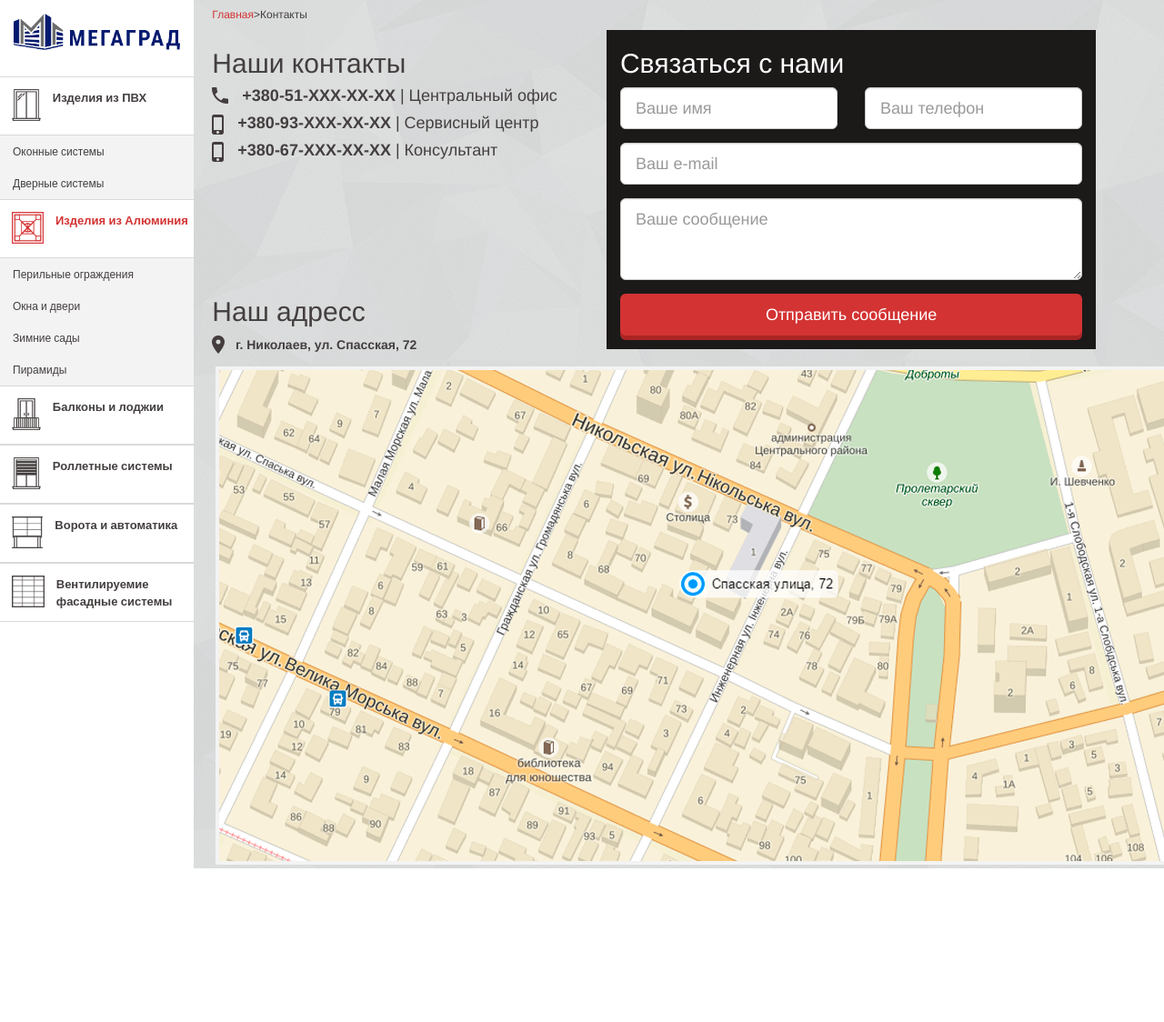
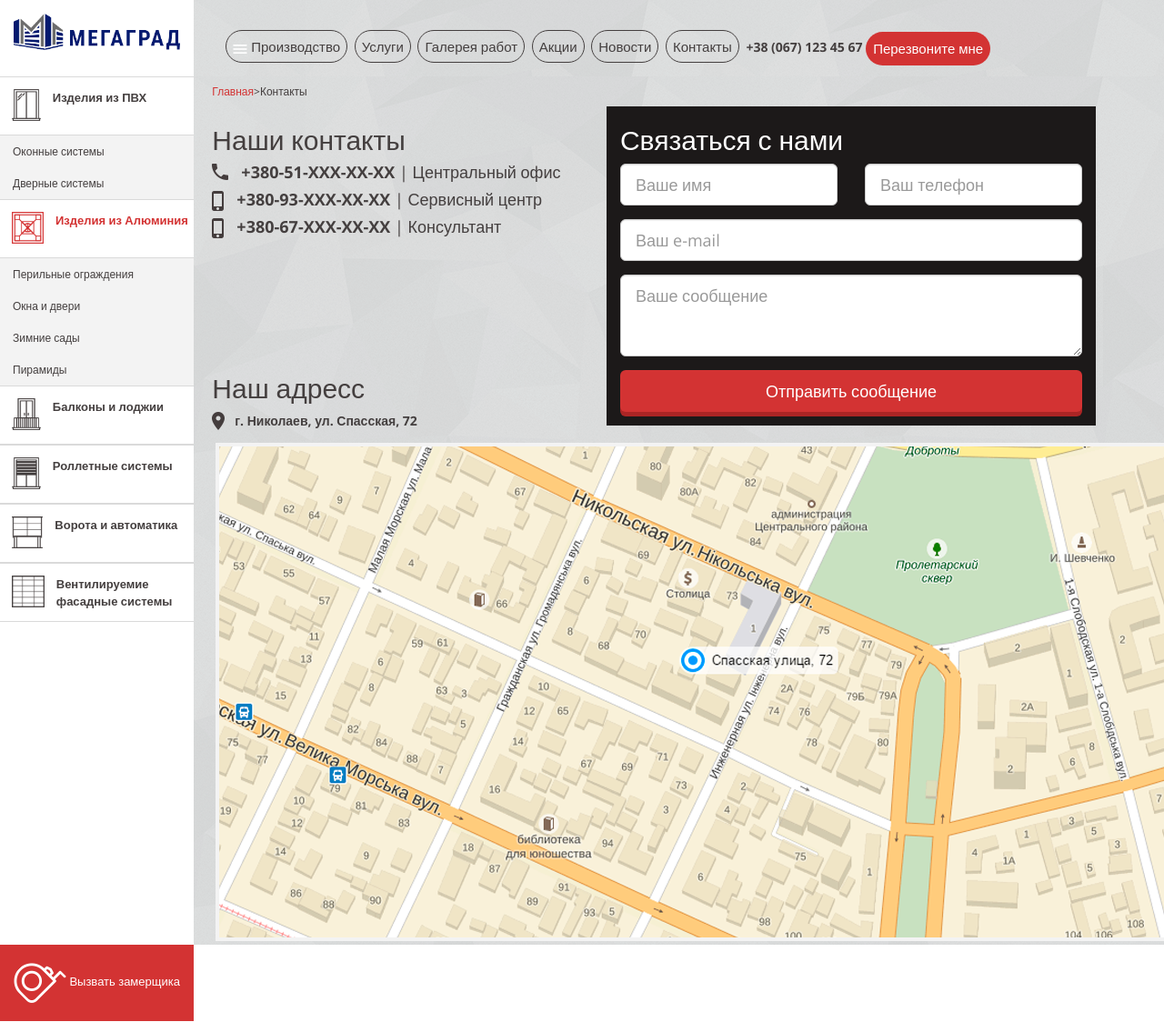
Before and after one commit to flaminisx/megagrad, a plain HTML site: page index.html in a window 1280 px wide. Shown: the top 1124 px of the page at 91% size. Before the commit the page ends 955 px from the top, so only its background shows below. Drawn offline with nearby package versions, Linux system fonts and the light colour scheme.

Commit message:
almost all//
caution!
background class moved to index.html. no need to specify it again

```diff
--- a/css/content-style.css
+++ b/css/content-style.css
@@ -2,28 +2,6 @@ body{
 	color:#443f3f;
 }
 
-.padding{
-	padding-left:20px;
-}
-
-.background {
-	background:url(../img/bg-texture.png);
-	width:100%;
-	z-index: -1;
-}
-
-.accent {
-	background-color: rgb(211, 51, 51);
-	color:white;
-}
-
-.accent-text{
-	color:#d33333;
-}
-
-.primary-text{
-	color:#443f3f;
-}
 
 .back-black{
 	background: #1c1919;
--- a/css/main.css
+++ b/css/main.css
@@ -1,21 +1,30 @@
-Skip to content
-This repository
-Search
-Pull requests
-Issues
-Gist
- @flaminisx
- Unwatch 2
-  Star 0
- Fork 0 flaminisx/megagrad
- Code  Issues 0  Pull requests 0  Wiki  Pulse  Graphs  Settings
-Branch: master Find file Copy pathmegagrad/css/main.css
-375068a  34 minutes ago
-@flaminisx flaminisx object
-1 contributor
-RawBlameHistory     59 lines (58 sloc)  985 Bytes
 html{
 	margin: 0;
+}
+*{
+		font-family: 'Open Sans', sans-serif;
+}
+.padding{
+	padding-left:20px;
+}
+
+.background {
+	background:url(../img/bg-texture.png);
+	width:100%;
+	z-index: -1;
+}
+
+.accent {
+	background-color: rgb(211, 51, 51);
+	color:white;
+}
+
+.accent-text{
+	color:#d33333;
+}
+
+.primary-text{
+	color:#443f3f;
 }
 .logo-wrapper{
 	padding: 15px;
@@ -73,3 +82,44 @@ html{
 #aluminium span {
 	color: #d33333;
 }
+nav{
+	height: 84px;
+	padding: 35px;
+}
+nav .wrapper{
+	height: 100%;
+}
+nav a{
+	font-size: 15px;
+	text-decoration: none;
+	border: 1px solid rgb(68, 63, 63);
+	border-radius: 50px;
+	padding: 7px;
+	color:rgb(68, 63, 63);
+	margin-right: 4px;
+	font-family: 'Open Sans', sans-serif;
+}
+nav a:hover{
+	text-decoration: none;
+	background: rgb(68, 63, 63);
+	color: white;
+}
+nav span.btn{
+	font-size: 15px;
+	border-radius: 50px;
+	padding: 7px;
+	font-family: 'Open Sans', sans-serif;
+}
+.metr{
+	font-family: 'Open Sans', sans-serif;
+	font-size: 13px;
+	height: 84px;
+	position:relative;
+	bottom:0;
+}
+.metr .wrapper{
+	margin:0 auto;
+	margin-top:20px;
+}
+
+.bold{font-weight: 700}
--- a/index.html
+++ b/index.html
@@ -43,11 +43,35 @@
 					</div>
 				</div>
 				<div class="col-lg-10 no-padding">
+					<nav class="background">
+						<div class="wrapper">
+							<a href="#"><img src="img/ic_menu_48px.png"> Производство</a>
+							<a href="#">Услуги</a>
+							<a href="#">Галерея работ</a>
+							<a href="#">Акции</a>
+							<a href="#">Новости</a>
+							<a href="#">Контакты</a>
+							<span class="bold">+38 (067) 123 45 67</span>
+							<span class="btn accent">Перезвоните мне</span>
+						</div>
+					</nav>
 					<main id="main-content">
 
 					</main>
 				</div>
+					<div class="metr accent col-lg-2">
+						<div class="wrapper">
+							<img src="img/icon_roulette.png">
+							<span>Вызвать замерщика</span>
+						</div>
+					</div>
 			</div>
+			<footer class="row">
+
+				<div class="col-lg-10">
+
+				</div>
+			</footer>
 		</div>
 		<script type="text/javascript">
 			$(document).ready(function(){
```
Also changed, not shown: img/ic_menu_48px.png (added), img/icon_roulette.png (added).
